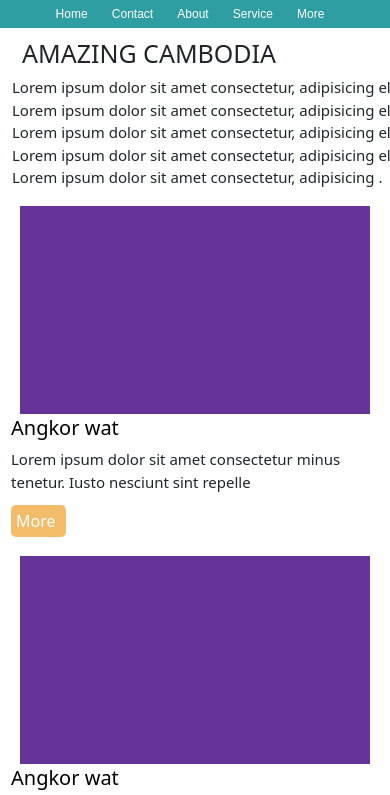
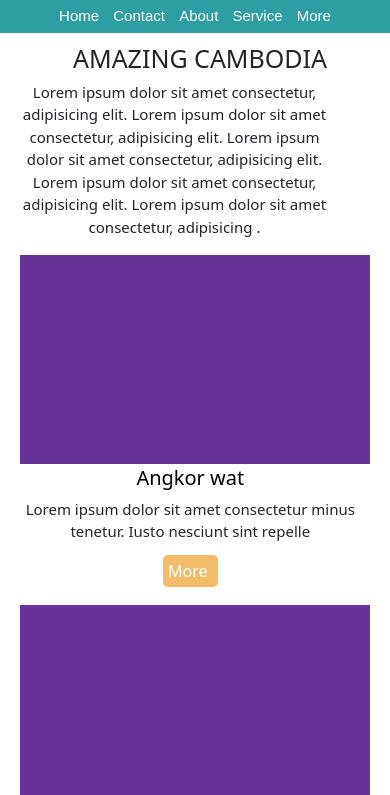
Before and after one commit to Punleulam168/testresposive, a plain HTML site: page index.html in a window 390 px wide. Shown: the top 795 px of the page. Drawn offline with nearby package versions, Linux system fonts and the light colour scheme.

Commit message:
Update responsive

```diff
--- a/css.css
+++ b/css.css
@@ -101,8 +101,10 @@
     color: white;
 }
 
-/*Extra large devices (large desktops, 1200px and up)*/
-@media (min-width: 1200px) {}
+/* Extra large devices (large desktops, 1200px and up)*/
+@media (min-width: 1200px) {
+
+}
 
 /*Large devices (desktops, 992px and up)*/
 @media (min-width: 992px) and (max-width: 1199.98px) {
@@ -150,38 +152,39 @@
 
 /*Extra small devices (portrait phones, less than 576px)*/
 
-@media (max-width: 450px) {
+@media (max-width: 575.98px) {
     .menu ul li a {
-       font-size: 12px;
+       font-size: 15px;
        padding: 5px;
-       display: flex;
-       justify-content: center;
-       align-items: center;
-       margin-right: 10px;
 
     }
 
     .container .Header h1 {
         text-align: left;
         padding-left: 10px;
+        text-align: center;
     }
 
-    .container .Header p {
-        text-align: left;
+    .container .Header .text p {
+        display: flex;
+        justify-content: center;
+        align-items: center;
         font-size: 15px;
-        width: 400px;
+        width: 325px;
     }
 
     .cover .box .photo {
         width: 90%;
         height: 60%;
         margin: auto;
+        text-align: center;
     }
 
     .cover .box .box-txt {
-        width: 100%;
+        width: 95%;
         height: 60%;
-        margin: auto;
+
+        text-align: center;
 
     }
 }
```
